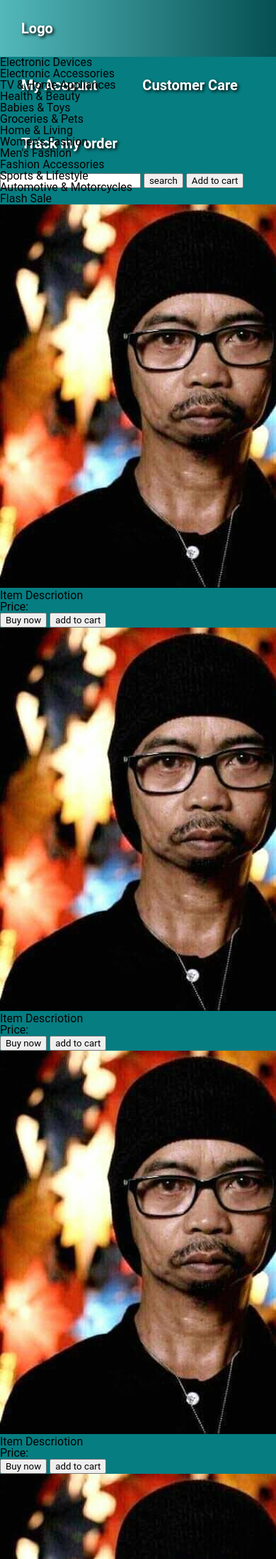
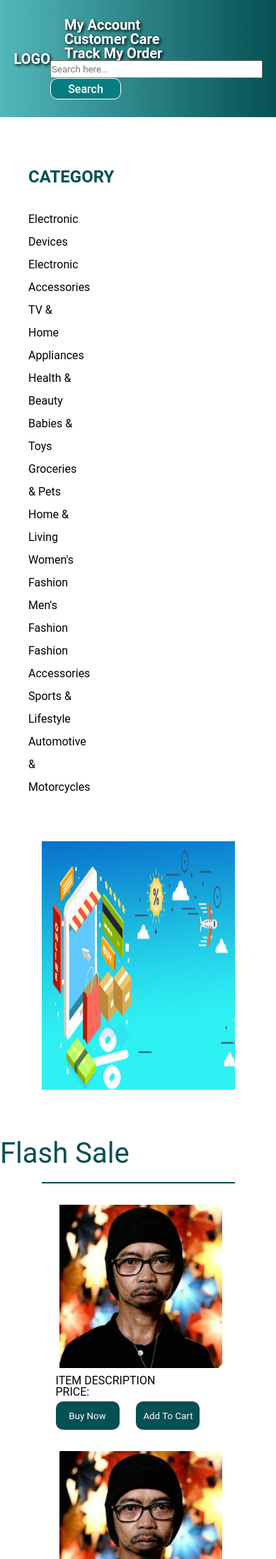
Before and after one commit to BSC-Dev-Training-2021/Melvin-Cabanes_BSC-TRAINEE-EXAM, a PHP site: page /E_Shop.html in a window 390 px wide; the page is wider, and only the part inside the window is pictured. Shown: the top 2196 px of that part at 71% size. Run offline with PHP 8.4, Linux system fonts and the light colour scheme.

Commit message:
Not Responsive. Open in a big monitor

```diff
--- a/E_Shop.html
+++ b/E_Shop.html
@@ -11,28 +11,28 @@
 <body>
 
     <!--NAVIGATION BAR-->
-    <div class="eShop-Nav">
+   <header>
+       <a href="#">LOGO</a>
        <nav>
-            <div><a href="E_Shop.html">Logo</a>
 
-            <ul>
-                <li><a href="checkout.html">My Account</a></li>
+           <ul class="nav-links">
+               <li><a href="profile.html">My Account</a></li>
                <li><a href="#">Customer Care</a></li>
-                <li><a href="#">Track my order</a></li>
+               <li><a href="checkout.html">Track My Order</a></li>
+               <input type="search" name="searchbar" placeholder="Search here...">
+                <button>Search</button>
            </ul>
+       </nav>
 
-            <input type="search" name="search" id="search">
-            <button>search</button>
-            <button>Add to cart</button>
-        </div>
 
-        </nav>
-    </div>
+
+   </header>
     <!--LEFT SIDE BAR-->
 
     <div>
-        <ul>
 
+        <ul class="sideMenu">
+            <p>CATEGORY</p>
             <li><a href="E_Shop.html">Electronic Devices</a></li>
             <li><a href="E_Shop.html">Electronic Accessories</a></li>
             <li><a href="E_Shop.html">TV & Home Appliances</a></li>
@@ -50,20 +50,21 @@
 
     <!--MAIN-->
 
-    <div>
+    <div class="banner">
         <!--Banner-->
-        <div></div>
-    </div>
+        <img class = "bannerImage" src="img/banner.jpg" alt="">
+
 
         <!--Items-->
-    <div>
-        <p>Flash Sale</p>
+
+        <h3>Flash Sale</h3>
+        <div class="itemImages-container">
             <ul>
                 <li>
                     <img src = "img/Ed_Caluag.jpg">
                     <a href="E_Shop.html"></a>
-                <div>
-                    <p>Item Descriotion</p>
+                    <div class="itemText">
+                        <p>Item Description</p>
                         <p>Price: </p>
                     </div>
                     <div>
@@ -75,8 +76,8 @@
                 <li>
                     <img src = "img/Ed_Caluag.jpg">
                     <a href="E_Shop.html"></a>
-                <div>
-                    <p>Item Descriotion</p>
+                    <div class="itemText">
+                        <p>Item Description</p>
                         <p>Price: </p>
                     </div>
                     <div>
@@ -87,8 +88,8 @@
                 <li>
                     <img src = "img/Ed_Caluag.jpg">
                     <a href="E_Shop.html"></a>
-                <div>
-                    <p>Item Descriotion</p>
+                    <div class="itemText">
+                        <p>Item Description</p>
                         <p>Price: </p>
                     </div>
                     <div>
@@ -99,8 +100,8 @@
                 <li>
                     <img src = "img/Ed_Caluag.jpg">
                     <a href="E_Shop.html"></a>
-                <div>
-                    <p>Item Descriotion</p>
+                    <div class="itemText">
+                        <p>Item Description</p>
                         <p>Price: </p>
                     </div>
                     <div>
@@ -111,8 +112,8 @@
                 <li>
                     <img src = "img/Ed_Caluag.jpg">
                     <a href="E_Shop.html"></a>
-                <div>
-                    <p>Item Descriotion</p>
+                    <div class="itemText">
+                        <p>Item Description</p>
                         <p>Price: </p>
                     </div>
                     <div>
@@ -123,8 +124,8 @@
                 <li>
                     <img src = "img/Ed_Caluag.jpg">
                     <a href="E_Shop.html"></a>
-                <div>
-                    <p>Item Descriotion</p>
+                    <div class="itemText">
+                        <p>Item Description</p>
                         <p>Price: </p>
                     </div>
                     <div>
@@ -135,8 +136,8 @@
                 <li>
                     <img src = "img/Ed_Caluag.jpg">
                     <a href="E_Shop.html"></a>
-                <div>
-                    <p>Item Descriotion</p>
+                    <div class="itemText">
+                        <p>Item Description</p>
                         <p>Price: </p>
                     </div>
                     <div>
@@ -147,8 +148,8 @@
                 <li>
                     <img src = "img/Ed_Caluag.jpg">
                     <a href="E_Shop.html"></a>
-                <div>
-                    <p>Item Descriotion</p>
+                    <div class="itemText">
+                        <p>Item Description</p>
                         <p>Price: </p>
                     </div>
                     <div>
@@ -159,8 +160,8 @@
                 <li>
                     <img src = "img/Ed_Caluag.jpg">
                     <a href="E_Shop.html"></a>
-                <div>
-                    <p>Item Descriotion</p>
+                    <div class="itemText">
+                        <p>Item Description</p>
                         <p>Price: </p>
                     </div>
                     <div>
@@ -171,8 +172,8 @@
                 <li>
                     <img src = "img/Ed_Caluag.jpg">
                     <a href="E_Shop.html"></a>
-                <div>
-                    <p>Item Descriotion</p>
+                    <div class="itemText">
+                        <p>Item Description</p>
                         <p>Price: </p>
                     </div>
                     <div>
@@ -183,8 +184,8 @@
                 <li>
                     <img src = "img/Ed_Caluag.jpg">
                     <a href="E_Shop.html"></a>
-                <div>
-                    <p>Item Descriotion</p>
+                    <div class="itemText">
+                        <p>Item Description</p>
                         <p>Price: </p>
                     </div>
                     <div>
@@ -195,8 +196,8 @@
                 <li>
                     <img src = "img/Ed_Caluag.jpg">
                     <a href="E_Shop.html"></a>
-                <div>
-                    <p>Item Descriotion</p>
+                    <div class="itemText">
+                        <p>Item Description</p>
                         <p>Price: </p>
                     </div>
                     <div>
@@ -207,8 +208,8 @@
                 <li>
                     <img src = "img/Ed_Caluag.jpg">
                     <a href="E_Shop.html"></a>
-                <div>
-                    <p>Item Descriotion</p>
+                    <div class="itemText">
+                        <p>Item Description</p>
                         <p>Price: </p>
                     </div>
                     <div>
@@ -219,8 +220,8 @@
                 <li>
                     <img src = "img/Ed_Caluag.jpg">
                     <a href="E_Shop.html"></a>
-                <div>
-                    <p>Item Descriotion</p>
+                    <div class="itemText">
+                        <p>Item Description</p>
                         <p>Price: </p>
                     </div>
                     <div>
@@ -231,8 +232,8 @@
                 <li>
                     <img src = "img/Ed_Caluag.jpg">
                     <a href="E_Shop.html"></a>
-                <div>
-                    <p>Item Descriotion</p>
+                    <div class="itemText">
+                        <p>Item Description</p>
                         <p>Price: </p>
                     </div>
                     <div>
@@ -243,8 +244,8 @@
                 <li>
                     <img src = "img/Ed_Caluag.jpg">
                     <a href="E_Shop.html"></a>
-                <div>
-                    <p>Item Descriotion</p>
+                    <div class="itemText">
+                        <p>Item Description</p>
                         <p>Price: </p>
                     </div>
                     <div>
@@ -255,8 +256,8 @@
                 <li>
                     <img src = "img/Ed_Caluag.jpg">
                     <a href="E_Shop.html"></a>
-                <div>
-                    <p>Item Descriotion</p>
+                    <div class="itemText">
+                        <p>Item Description</p>
                         <p>Price: </p>
                     </div>
                     <div>
@@ -267,8 +268,8 @@
                 <li>
                     <img src = "img/Ed_Caluag.jpg">
                     <a href="E_Shop.html"></a>
-                <div>
-                    <p>Item Descriotion</p>
+                    <div class="itemText">
+                        <p>Item Description</p>
                         <p>Price: </p>
                     </div>
                     <div>
@@ -279,8 +280,8 @@
                 <li>
                     <img src = "img/Ed_Caluag.jpg">
                     <a href="E_Shop.html"></a>
-                <div>
-                    <p>Item Descriotion</p>
+                    <div class="itemText">
+                        <p>Item Description</p>
                         <p>Price: </p>
                     </div>
                     <div>
@@ -291,8 +292,8 @@
                 <li>
                     <img src = "img/Ed_Caluag.jpg">
                     <a href="E_Shop.html"></a>
-                <div>
-                    <p>Item Descriotion</p>
+                    <div class="itemText">
+                        <p>Item Description</p>
                         <p>Price: </p>
                     </div>
                     <div>
@@ -301,26 +302,15 @@
                     </div>
                 </li>
 
-
-
-
             </ul>
         </div>
-
+    </div>
     <!--FOOTER-->
 
-    <div>
+    <footer>
         <p>Follow Us</p>
-        <div><img src = "">
-             <img src = "">
-             <img src = "">
-             <img src = "">
-             <img src = "">
-             <img src = "">
-        </div>
-        <p>&copy; Melvin Shop</p>
+        <p>&copy; Melvin Shop || All Rights Reserved 2021 </p>
 
-
-    </div>
+    </footer>
 </body>
 </html>
--- a/style.css
+++ b/style.css
@@ -36,7 +36,7 @@ body {
 	background-color: #067d81;
 	width: 100%;
 	height: 100%;
-	overflow-y:hidden;
+	background-color: #fff;
 
 }
 ol, ul {
@@ -61,6 +61,8 @@ table {
 	font-family: 'Montserrat', 'Roboto', sans-serif;
 	text-decoration: none;
 	color: #000;
+	margin: 0;
+	padding: 0;
 
 
 }
@@ -474,40 +446,190 @@ table {
 .notes .noteText .sender {
 	font-size: 12px;
 	font-style: italic;
-	color: #F3F2C9;
+	color: #fff;
 	padding:0 10px 5px 0;
 }
 /*E-SHOPPPP*/
 
 
-.eShop-Nav nav {
-	width: 100%;
-	height: 80px;
+header {
+	display: flex;
+	justify-content: space-between;
+	align-items: center;
+	padding: 25px 5%;
 	background: linear-gradient(to right, #53B8BB, #055052);
+	font-size: 20px;
+	font-weight: 700;
+}
+header a {
+	color: #fff;
+	text-shadow: 2px 2px 4px #000;
+}
+.nav-links {
+	list-style: none;
+}
+.nav-links li {
+	display: inline-block;
+	padding: 0 20px;
+}
+.nav-links li a{
+	color: #fff;
+	text-shadow: 2px 2px 4px #000;
+}
+header input {
+	width: 300px;
+	height: 25px;
+}
 
+header button {
+	width: 100px;
+	height: 30px;
+	cursor: pointer;
+	cursor: pointer;
+	border-radius: 10px;
+	border: 1px solid #fff;
+	background-color: #067d81;
+	padding:0 auto;
+	color: #fff;
+	font-size: 16px;
+	font-weight: 500;
+}
+.sideMenu {
+	display: block;
+	line-height: 2;
+	font-size: 16px;
+	padding: 30px;
+	width: 20%;
+	margin: 30px 10px;
+	float: left;
 
 }
-
-.eShop-Nav nav li {
-
-	display: inline-block;
-	line-height: 80px;
+.sideMenu p{
+	text-align: center;
 	font-weight: 700;
+	font-size: 24px;
+	color: #055052;
+	margin-bottom: 20px;
+}
+.banner  .bannerImage {
+	display: flex;
+	flex: left;
+	width: 70%;
+	height: 350px;
+	margin: 70px auto;
 
 }
-.eShop-Nav nav a {
-	color: #fff;
-	text-shadow: 2px 2px 4px #000;
-	padding: 20px 30px;
+.itemImages-container ul {
 
+	display: flex;
+	flex:left;
+	flex-wrap: wrap;
+	border-top:  2px solid #055052;
+	width: 70%;
+	margin: 0 auto;
+	padding: 20px auto;
 
 }
-.eShop-Nav nav a {
-	font-weight: 700;
+.itemImages-container ul img {
+	display: flex;
+	flex: left;
+	height: 230px;
+	width: 230px;
+	margin: 10px;
+	padding-top: 20px;
+	padding-left: 15px;
+}
+.banner > h3 {
+	display: flex;
+	font-size: 40px;
+	margin-bottom: 20px;
+	padding: 0 auto;
+	width: 70%;
+	color: #055052;
+}
+.banner .itemText {
+	font-size: 16px;
+	padding: 0 20px;
+	text-transform: uppercase;
+}
+.banner button {
+	height: 40px;
+	width: 90px;
+	margin: 5px 0 0 20px;
+	text-transform: capitalize;
+	border: none;
+	background-color: #055052;
+	border-radius: 10px;
 	color: #fff;
-	line-height: 80px;
-	padding: 0 30px;
-	font-size: 20px;
-	text-shadow: 2px 2px 4px #000;
+}
+
+footer {
+	width: 100%;
+	height: 70px;
+	background-color: #055052;
+	margin-top: 20px;
 
 }
+footer p {
+	text-align: center;
+	color: #fff;
+	padding-top: 15px;
+	font-size: 14px;
+}
+/*CHECKOUT PAGGEEEEEE*/
+
+.sideMenu h3 {
+	display: flex;
+	font-size: 25px;
+	margin-bottom: 20px;
+	padding: 0 auto;
+	width: 70%;
+	color: #055052 ;
+}
+.checkOut h3 {
+	display: flex;
+	font-size: 25px;
+	margin: 20px 0;
+	width: 70%;
+	color: #055052 ;
+	font-weight: 700;
+	padding: 30px;
+	border-bottom: 1px solid #055052;
+}
+.orderBg {
+	display: flex;
+	width: 73%;
+	border-radius: 20px;
+	background-color: #ecfeff;
+}
+.orderBg img {
+	width: 100px;
+	height: 100px;
+	padding: 10px 20px;
+	border-radius: 25px;
+}
+.checkOut p {
+	display: flex;
+	width: 71%;
+	height: 30px;
+	border-radius: 20px;
+	background-color: #ecfeff;
+	margin: 10px 0;
+	line-height: 30px;
+	padding: 0 20px;
+	margin bottom: 20px;
+}
+.checkOut .orderHead{
+	padding:10px 0;
+	font-weight: 500;
+}
+.checkOut ul li {
+	display: inline;
+	margin-left: 300px;
+}
+.checkOut .orderDescription {
+	display: flex;
+	float: right;
+	line-height: 100px;
+	margin-left: -150px;
+}
```
Also changed, not shown: other parts of style.css (+43 -73 lines), checkout.html (+60 -58 lines), profile.html (+12 -6 lines), img/banner.jpg (added). Lines whose indentation alone changed are shown as unchanged.
